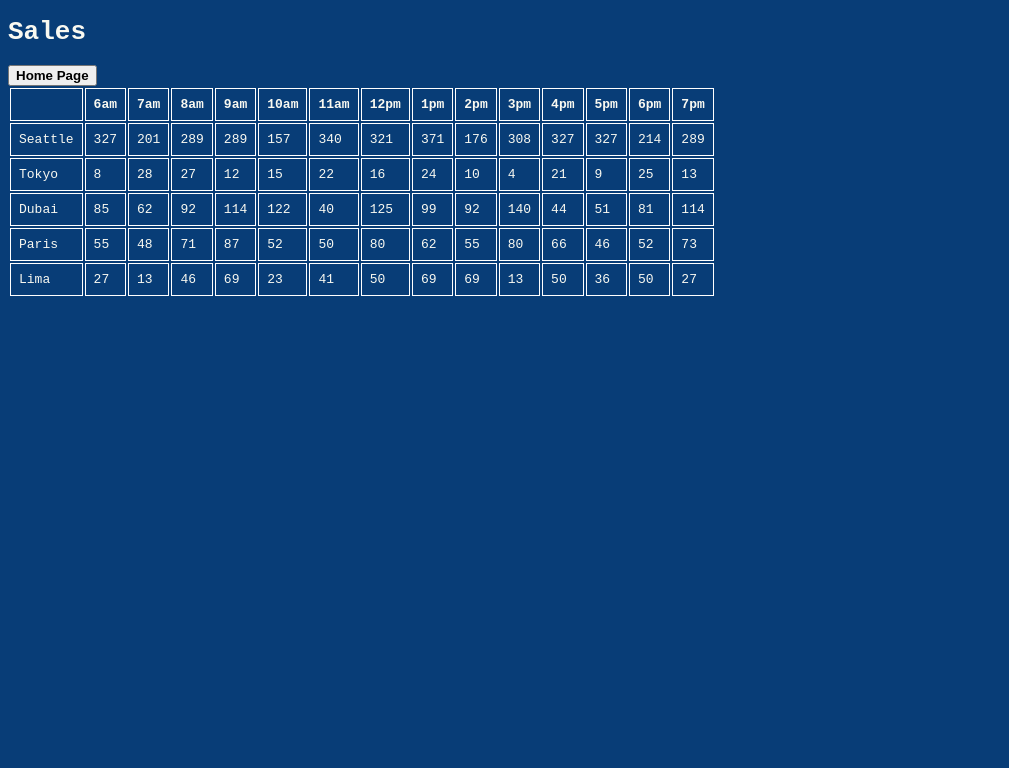
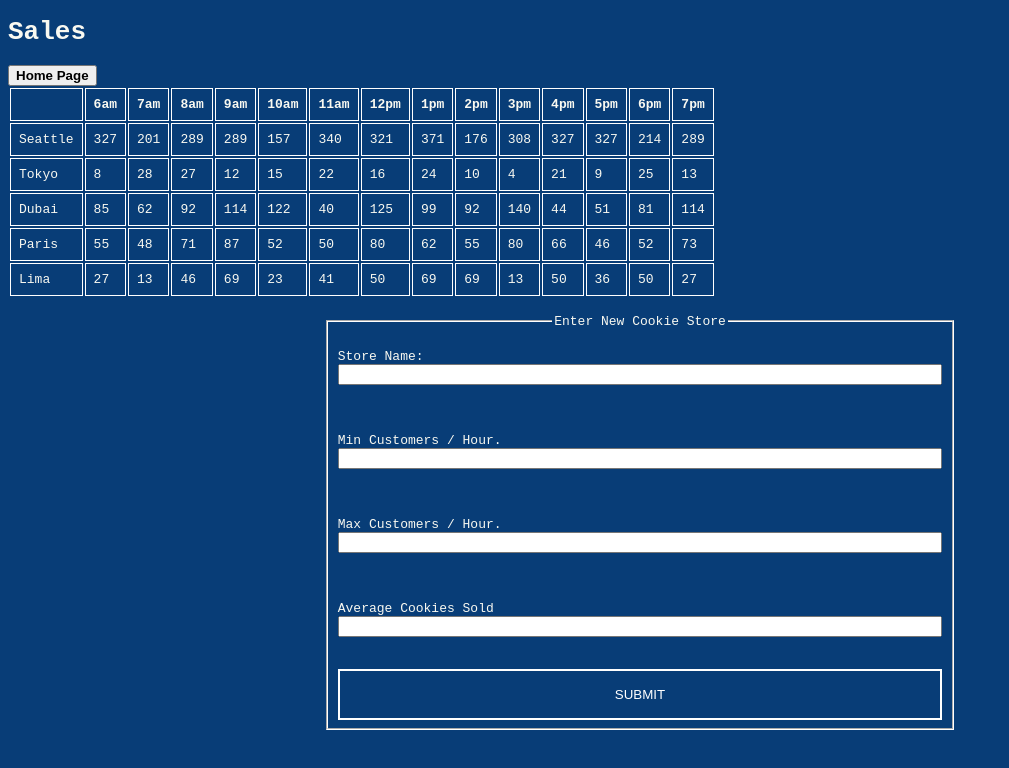
Before and after one commit to TopHatRev/cookie-stand, a plain HTML site: page sales.html in a window 1280 px wide. Shown: the whole page, without its empty margins (0-1009 px from the left). Drawn offline with Linux system fonts and the light colour scheme.

Commit message:
Add styles, functional form, table.

```diff
--- a/app.js
+++ b/app.js
@@ -97,42 +97,24 @@ tokyo.render();
 dubai.render();
 paris.render();
 lima.render();
-// const seattle = {
-//   name: "Seattle",
-//   minCust: 23,
-//   maxCust: 65,
-//   avgSale: 6.3,
-//   custPerHour: [],
-//   cookiesPerHour: [],
-//   calcCustPerHour: function () {
-//     for (let i = 0; i < hours.length; i++) {
-//       let numCust = randomNum(this.minCust, this.maxCust);
-//       this.custPerHour.push(numCust);
-//     }
-//     this.calcCookiesPerHour();
-//   },
-// calcCookiesPerHour: function () {
-//   for (let i = 0; i < this.custPerHour.length; i++) {
-//     this.cookiesPerHour.push(Math.floor(this.custPerHour[i] * 6.3));
-//     }
-//   },
-//   render: function () {
-//     this.calcCustPerHour();
-//     const seattleDiv = document.getElementById("seattle");
 
-//     const h2 = document.createElement("h2");
-//     h2.textContent = seattle.name;
-//     seattleDiv.appendChild(h2);
+const form = document.getElementById("new-store-form");
+form.addEventListener("submit", function (event) {
+  event.preventDefault();
 
-//     const ul = document.createElement("ul");
-//     seattleDiv.appendChild(ul);
+  const storeNameInput = event.target.name.value;
+  const minCustInput = event.target.minCust.value;
+  const maxCustInput = event.target.maxCust.value;
+  const avgCookieInput = event.target.avgCookies.value;
+  console.log(storeNameInput, minCustInput, maxCustInput, avgCookieInput);
+  form.reset();
 
-//     for (let i = 0; i < seattle.cookiesPerHour.length; i++) {
-//       const li = document.createElement("li");
-//       li.textContent = seattle.cookiesPerHour[i] + " cookies";
-//       ul.appendChild(li);
-//       console.log(seattle.cookiesPerHour[i]);
-//     }
-//   },
-// };
-// seattle.render();
+  const newStore = new CookieStore(
+    storeNameInput,
+    minCustInput,
+    maxCustInput,
+    avgCookieInput
+  );
+
+  newStore.render();
+});
--- a/sales.html
+++ b/sales.html
@@ -15,6 +15,22 @@
       </a>
     </div>
     <table id="myTable"></table>
+    <div class="form">
+      <form id="new-store-form">
+        <fieldset>
+          <legend>Enter New Cookie Store</legend>
+          <label for="name-input">Store Name:</label>
+          <input name="name" id="name-input" />
+          <label for="min-cust-input">Min Customers / Hour.</label>
+          <input name="minCust" id="min-cust-input" />
+          <label for="max-cust-input">Max Customers / Hour.</label>
+          <input name="maxCust" id="max-cust-input" />
+          <label for="avg-cookies">Average Cookies Sold</label>
+          <input name="avgCookies" id="avg-cookies-input" />
+          <button id="submit-button" type="submit">SUBMIT</button>
+        </fieldset>
+      </form>
+    </div>
     <script src="app.js"></script>
   </body>
 </html>
--- a/style.css
+++ b/style.css
@@ -53,6 +53,7 @@ th {
   background-color: #063260;
   font-size: 1.2rem;
   width: 70%;
+  list-style: square;
 }
 
 .missionPara {
@@ -65,3 +66,37 @@ th {
 .missionPara p {
   margin: 5px;
 }
+
+form {
+  width: 50%;
+  margin: 0 auto;
+  margin-top: 1rem;
+}
+fieldset {
+  display: flex;
+  flex-direction: column;
+  border-color: white;
+}
+legend {
+  text-align: center;
+}
+input {
+  margin-bottom: 2rem;
+}
+label {
+  margin-top: 1rem;
+}
+
+fieldset button {
+  background-color: #083d77;
+  border: 2px solid white;
+  padding: 1rem;
+  color: white;
+}
+
+fieldset button:hover {
+  transition-delay: 15ms;
+  background-color: aliceblue;
+  color: #063260;
+  cursor: pointer;
+}
```
